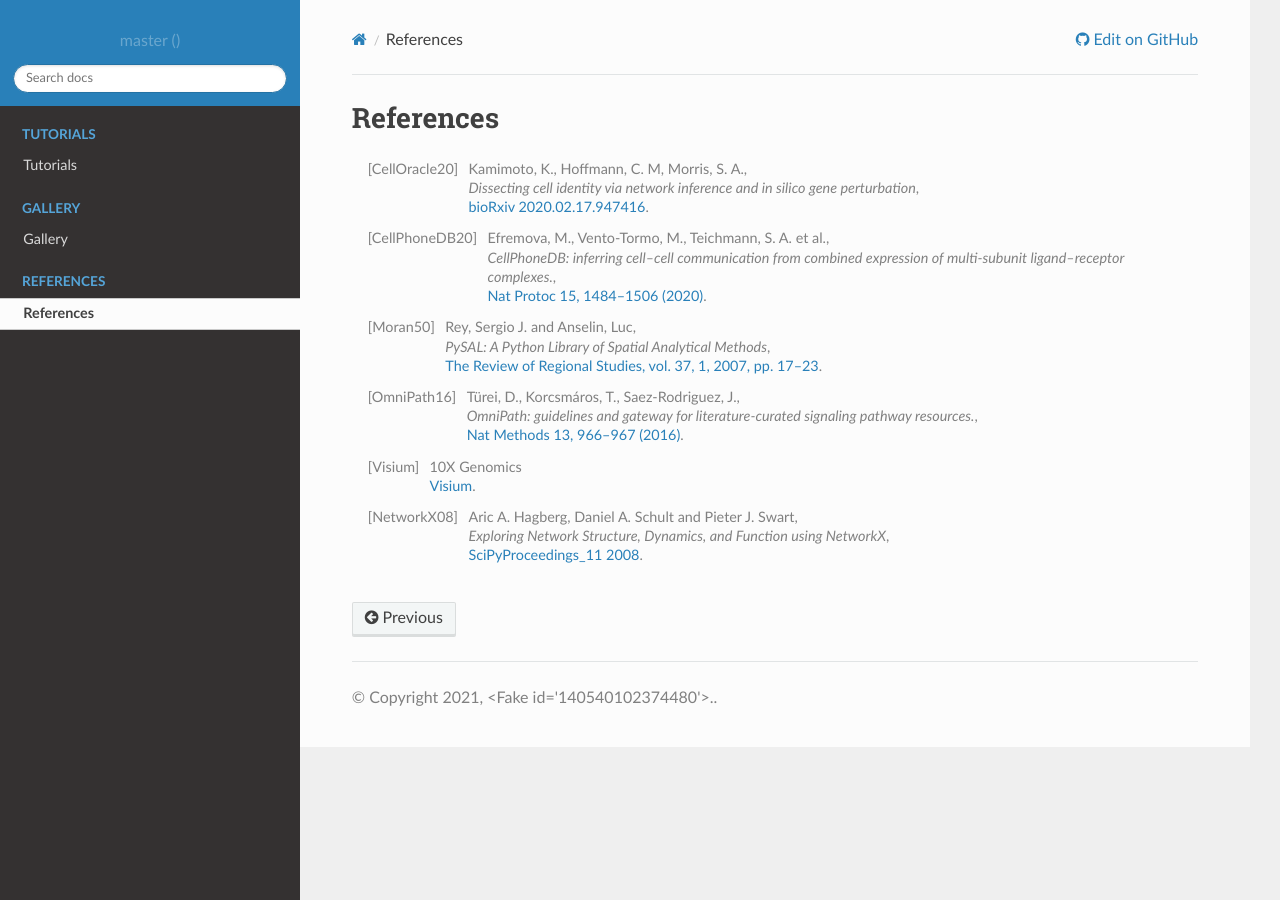
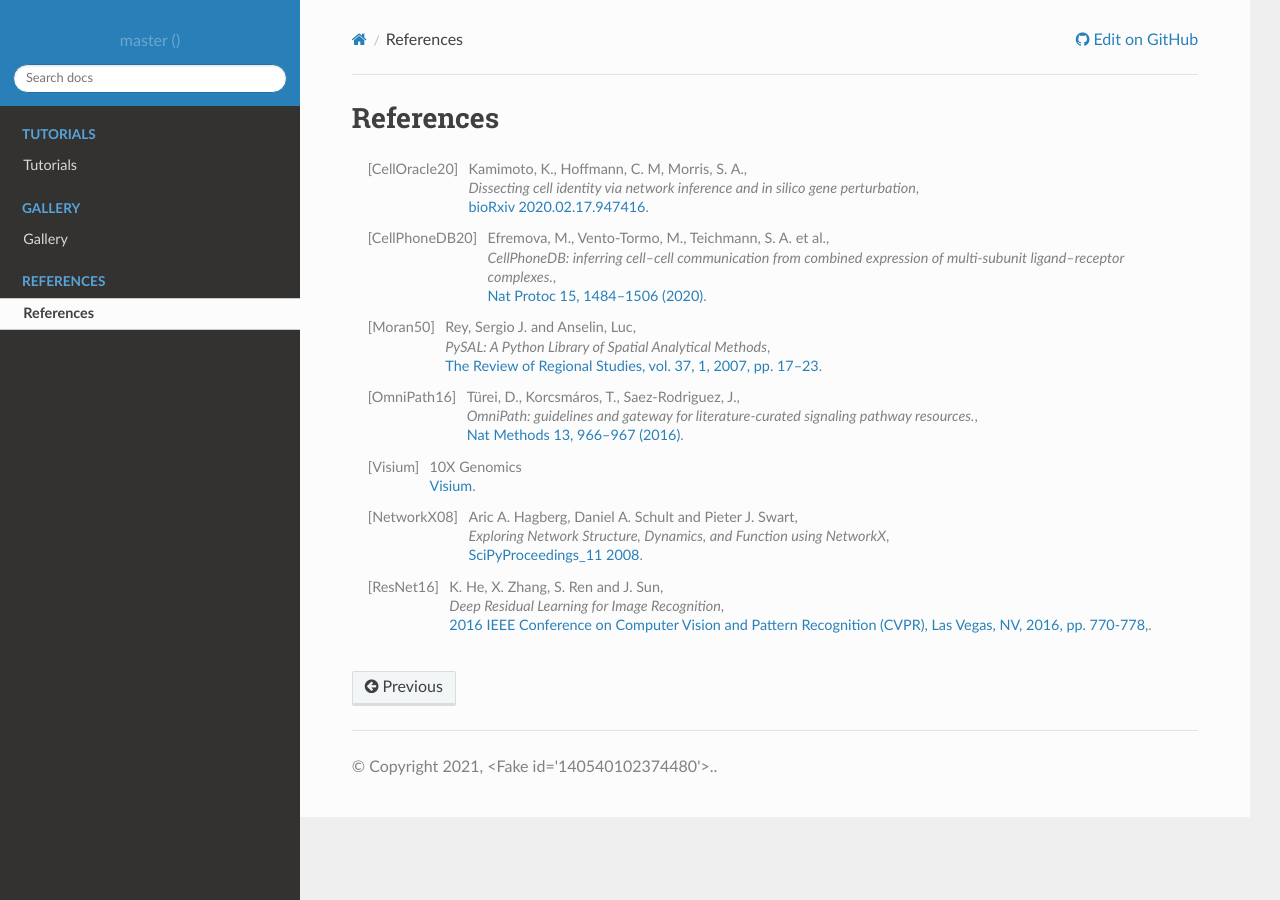
Before and after one commit to scverse/squidpy_notebooks, a Sphinx documentation site: the page built from docs/source/references.rst, in a window 1280 px wide. Built offline with Sphinx 7.4.7 and the Read the Docs theme 2.0.0, drawn with Linux system fonts in a browser that asks for light colours; the version number could not be read and is left out.

Commit message:
add reference

```diff
--- a/docs/source/references.rst
+++ b/docs/source/references.rst
@@ -32,3 +32,8 @@ References
     Aric A. Hagberg, Daniel A. Schult and Pieter J. Swart, |br|
     *Exploring Network Structure, Dynamics, and Function using NetworkX*, |br|
     `SciPyProceedings_11 2008 <http://conference.scipy.org/proceedings/SciPy2008/paper_2/>`__.
+
+.. [ResNet16]
+    K. He, X. Zhang, S. Ren and J. Sun, |br|
+    *Deep Residual Learning for Image Recognition*, |br|
+    `2016 IEEE Conference on Computer Vision and Pattern Recognition (CVPR), Las Vegas, NV, 2016, pp. 770-778, <https://ieeexplore.ieee.org/document/7780459>`_.
```
Also changed, not shown: 1 other file.
